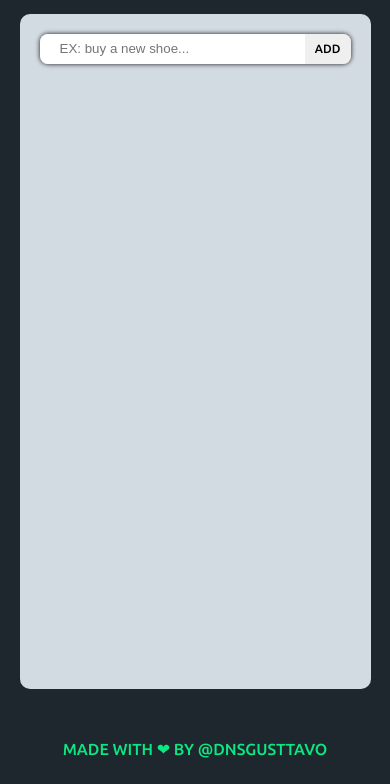
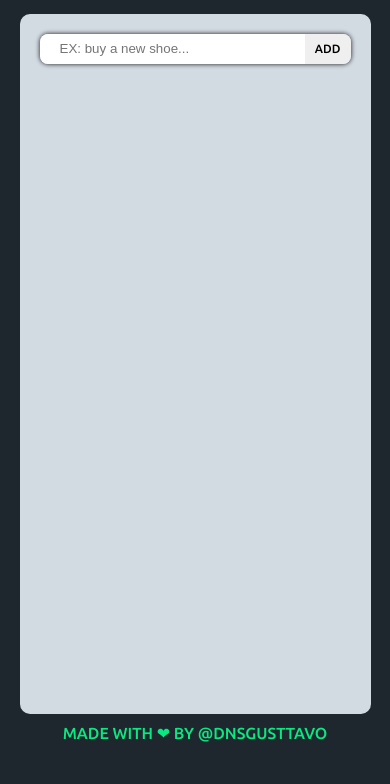
Before and after one commit to dnsgusttavo/todolist, a plain HTML site: page index.html in a window 390 px wide. Shown: the part 60-844 px from the top of the page. Drawn offline with Linux system fonts and the light colour scheme.

Commit message:
Fixed responsiveness bug

```diff
--- a/styles.css
+++ b/styles.css
@@ -29,7 +29,7 @@ main{
     display: flex;
     flex-direction: column;
     width: 90vw;
-    min-height: 80vh;
+    min-height: 83vh;
     max-width: 600px;
 }
 
@@ -90,8 +90,7 @@ main #list li i:hover{
 }
 
 footer{
-    position: absolute;
-    bottom: 3vh;
+    margin: 10px;
     font-family: 'Ubuntu', sans-serif;
     color: #0BE881;
     cursor: pointer;
```
Also changed, not shown: index.html (+4 -1 lines).
